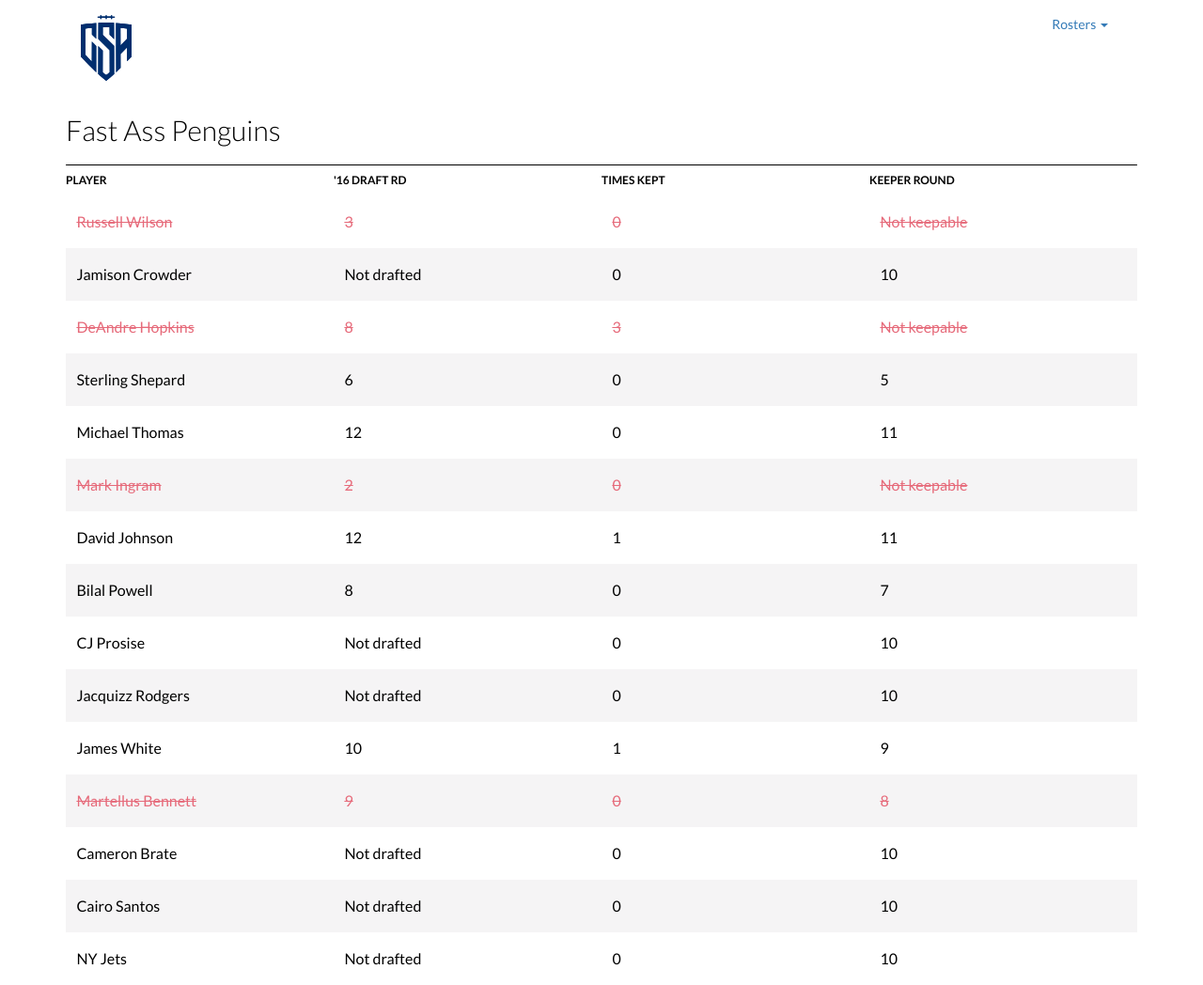
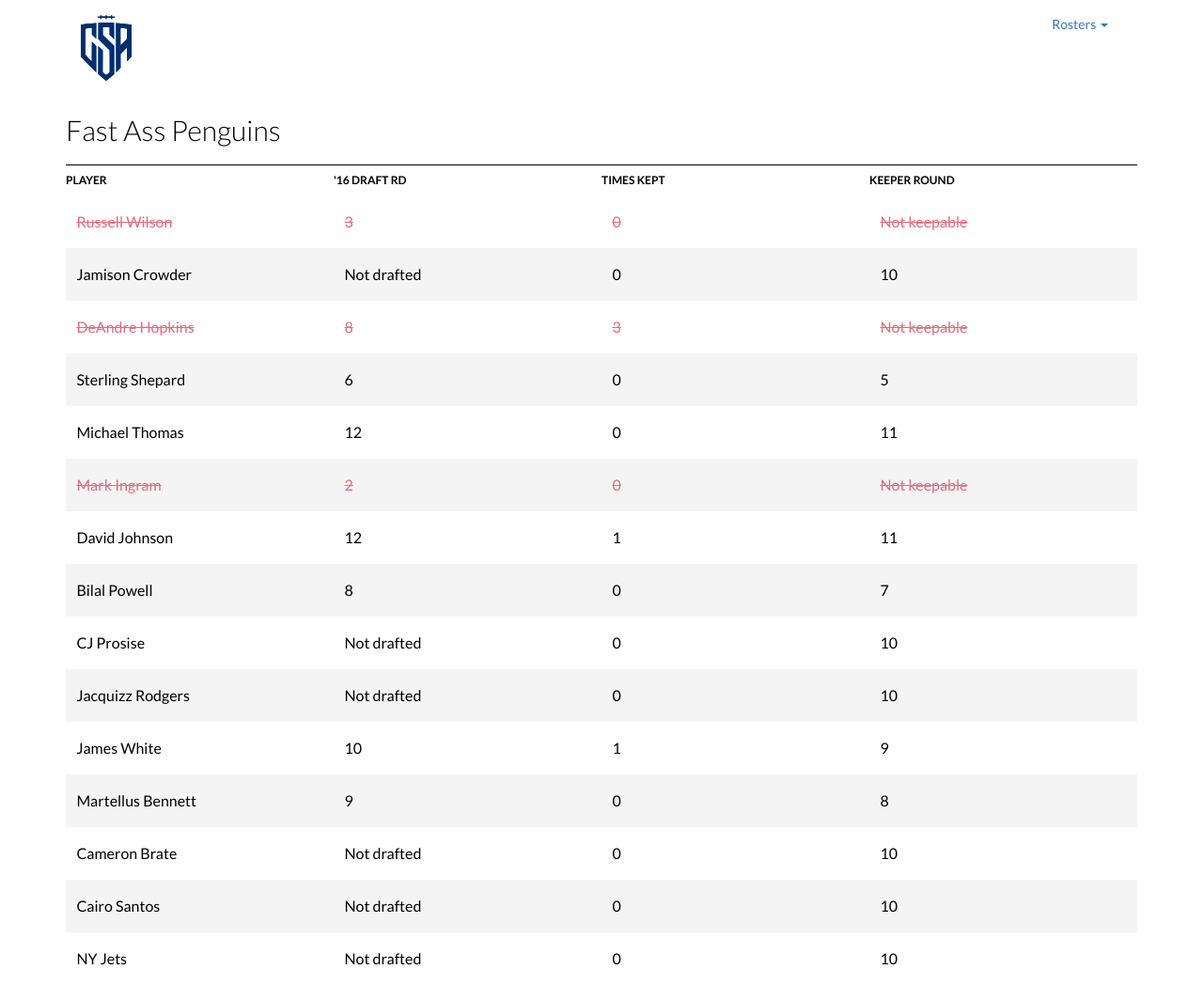
Before and after one commit to hichrislewis/csa-league.github.io, a Jekyll site: the page fastasspenguins.html, which Jekyll copies as it is, in a window 1280 px wide. Shown: the whole page at 94% size. Built offline with Jekyll 4.4.1, drawn with Linux system fonts in a browser that asks for light colours.

Commit message:
Update fastasspenguins.html

```diff
--- a/fastasspenguins.html
+++ b/fastasspenguins.html
@@ -118,10 +118,10 @@
         <div class="columns player"><p>1</p></div>
         <div class="columns player"><p>9</p></div>
         <!--Tight Ends-->
-        <div class="columns playeralt notkeepable"><p>Martellus Bennett</p></div>
-        <div class="columns playeralt notkeepable"><p>9</p></div>
-        <div class="columns playeralt notkeepable"><p>0</p></div>
-        <div class="columns playeralt notkeepable"><p>8</p></div>
+        <div class="columns playeralt"><p>Martellus Bennett</p></div>
+        <div class="columns playeralt"><p>9</p></div>
+        <div class="columns playeralt"><p>0</p></div>
+        <div class="columns playeralt"><p>8</p></div>
         <div class="columns player"><p>Cameron Brate</p></div>
         <div class="columns player"><p>Not drafted</p></div>
         <div class="columns player"><p>0</p></div>
```
